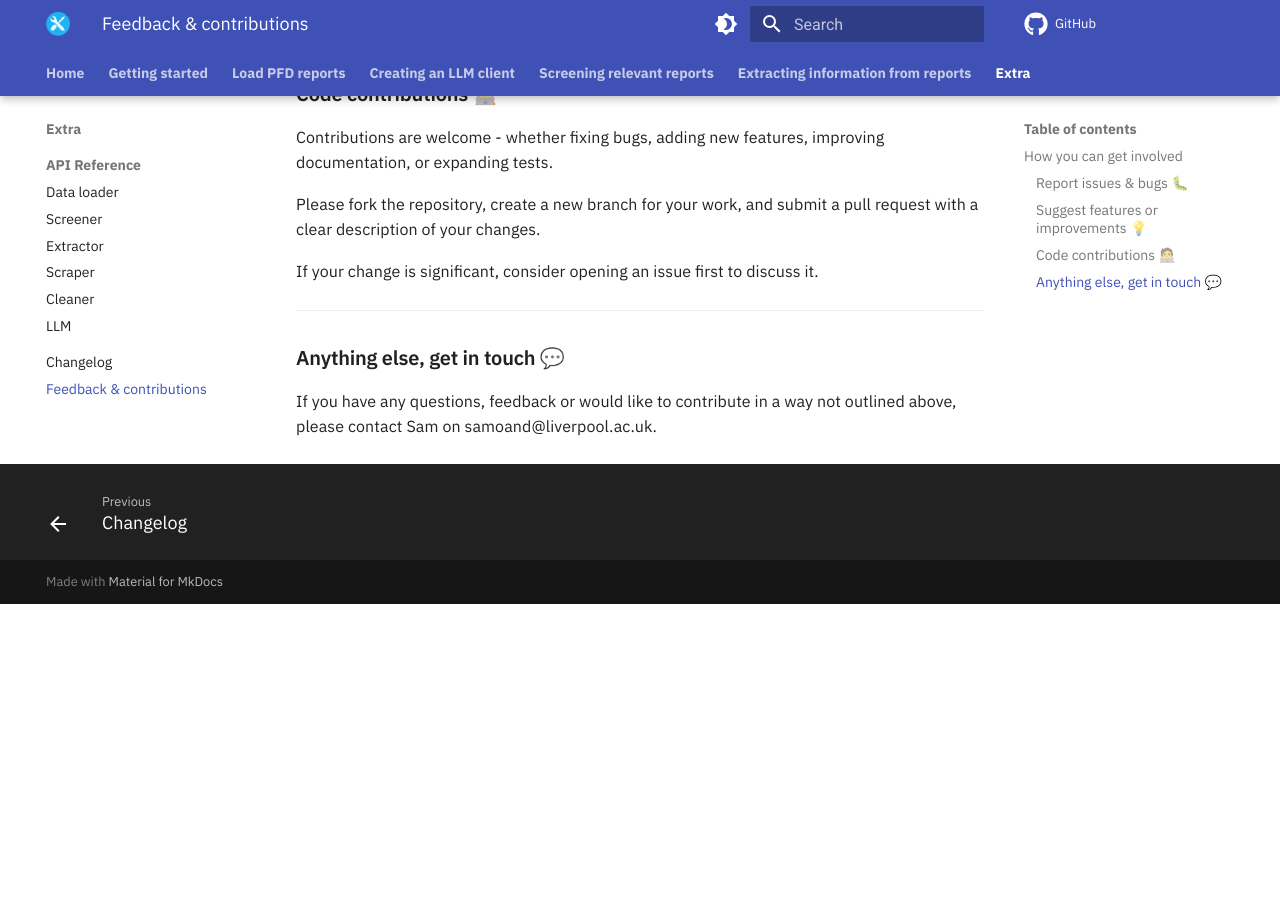
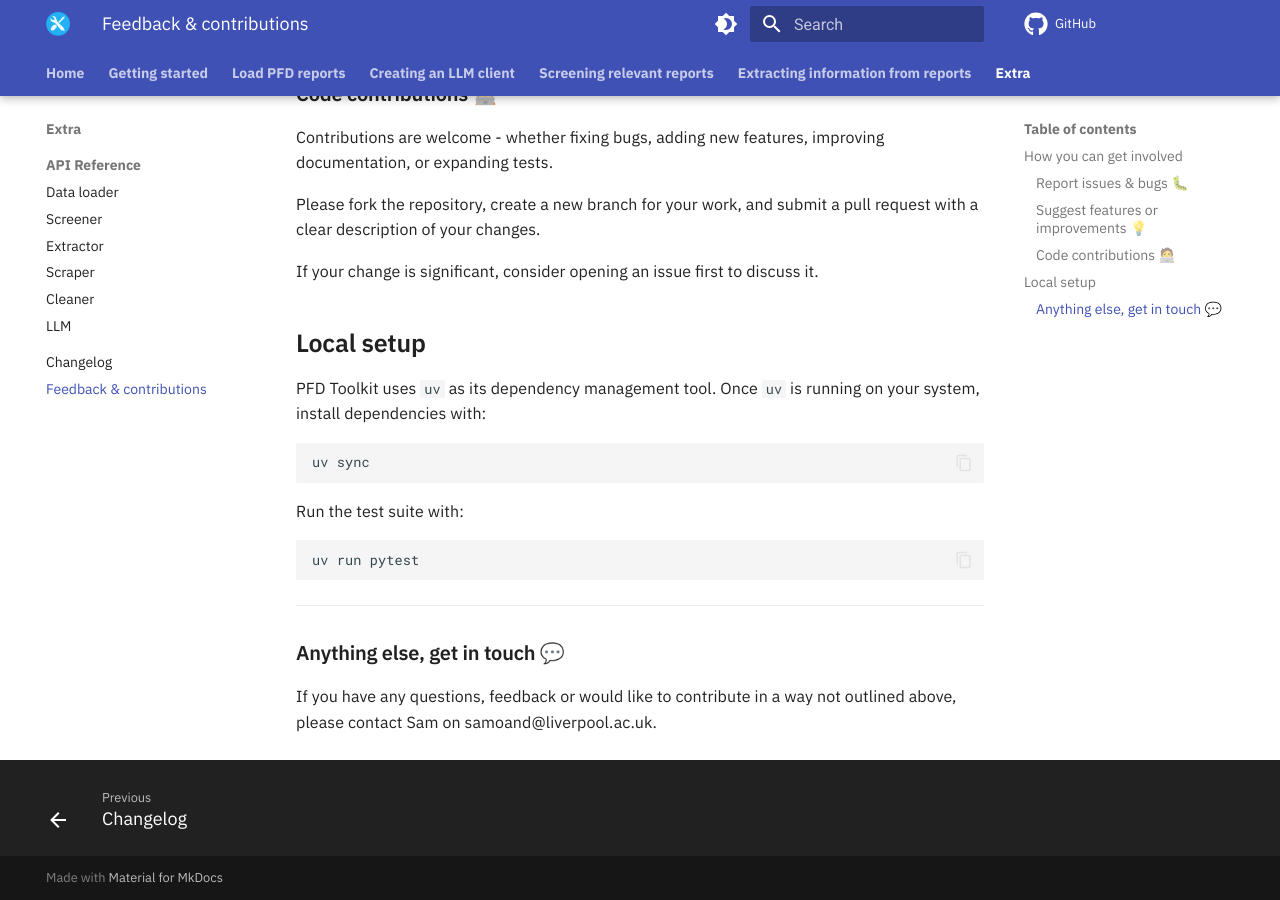
Before and after one commit to Sam-Osian/PFD-toolkit, an MkDocs documentation site: the page built from docs/contribute.md, in a window 1280 px wide and 900 px high, scrolled down 762 px. Built offline with MkDocs 1.6.1 and Material for MkDocs 9.7.7, drawn with Linux system fonts in a browser that asks for light colours; comment, search, counter and statistics services are not loaded; before the commit the page ends 1366 px from its top, so only the background shows below that.

Commit message:
Documentation tidy-up

````diff
--- a/docs/contribute.md
+++ b/docs/contribute.md
@@ -30,6 +30,20 @@ Please fork the repository, create a new branch for your work, and submit a pull
 
 If your change is significant, consider opening an issue first to discuss it.
 
+## Local setup
+
+PFD Toolkit uses `uv` as its dependency management tool. Once `uv` is running on your system, install dependencies with:
+
+```bash
+uv sync
+```
+
+Run the test suite with:
+
+```bash
+uv run pytest
+```
+
 ---
 
 ### Anything else, get in touch 💬
--- a/docs/stylesheets/extra.css
+++ b/docs/stylesheets/extra.css
@@ -1,29 +1,5 @@
-/* Ubuntu */
-@import url('https://fonts.googleapis.com/css?family=Ubuntu:400,500,700&display=swap');
-
-/* Inter */
-@import url('https://fonts.googleapis.com/css2?family=Inter:wght@100..900&display=swap');
-
-/* Manrope */
-@import url('https://fonts.googleapis.com/css2?family=Manrope:wght@200..800&display=swap');
-
-/* Lexend */
-@import url('https://fonts.googleapis.com/css2?family=Lexend:wght@100..900&display=swap');
-
 /* IBM Plex Sans */
 @import url('https://fonts.googleapis.com/css2?family=IBM+Plex+Sans:wght@100..700&display=swap');
-
-/* Poppins (variable) */
-@import url('https://fonts.googleapis.com/css2?family=Poppins:wght@100..900&display=swap');
-
-/* Barlow (variable) */
-@import url('https://fonts.googleapis.com/css2?family=Barlow:wght@100..900&display=swap');
-
-/* Red Hat Text (variable) */
-@import url('https://fonts.googleapis.com/css2?family=Red+Hat+Text:wght@300..900&display=swap');
-
-/* Be Vietnam Pro (variable) */
-@import url('https://fonts.googleapis.com/css2?family=Be+Vietnam+Pro:wght@100..900&display=swap');
 
 
 body,
````
Also changed, not shown: docs/index.md (+1 -1 lines), 1 other file.
